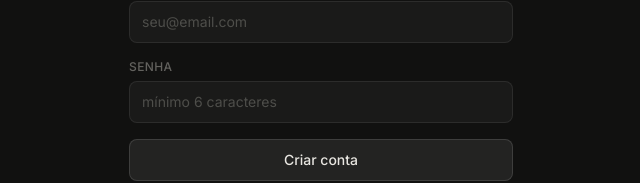
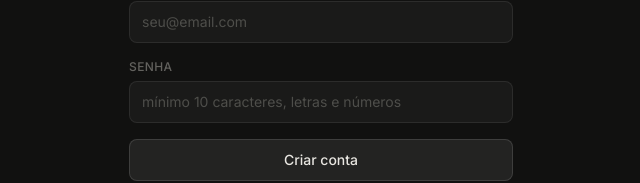
Before and after one commit to rsazevedo82/tofinanceapp, a Next.js app: page /cadastro in a window 1280 px wide. Shown: the part 374-557 px from the top of the page, without its empty margins (319-959 px from the left). Built offline with nearby package versions, Linux system fonts and the light colour scheme.

Commit message:
Ajustado cadastro

```diff
--- a/app/(auth)/cadastro/page.tsx
+++ b/app/(auth)/cadastro/page.tsx
@@ -14,7 +14,8 @@ export default function CadastroPage() {
   async function handleCadastro(e: React.FormEvent) {
     e.preventDefault()
     setLoading(true); setError('')
-    if (password.length < 6) { setError('Senha deve ter pelo menos 6 caracteres'); setLoading(false); return }
+    if (password.length < 10) { setError('Senha deve ter pelo menos 10 caracteres'); setLoading(false); return }
+    if (!/[a-zA-Z]/.test(password) || !/[0-9]/.test(password)) { setError('Senha deve conter letras e números'); setLoading(false); return }
     const supabase = createClient()
     const { error } = await supabase.auth.signUp({ email, password })
     if (error) { setError('Erro ao criar conta. Tente novamente.'); setLoading(false); return }
@@ -43,7 +44,7 @@ export default function CadastroPage() {
           </div>
           <div>
             <label className="label">Senha</label>
-            <input type="password" className="input" placeholder="mínimo 6 caracteres"
+            <input type="password" className="input" placeholder="mínimo 10 caracteres, letras e números"
               value={password} onChange={e => setPassword(e.target.value)} required />
           </div>
           {error && (
```
